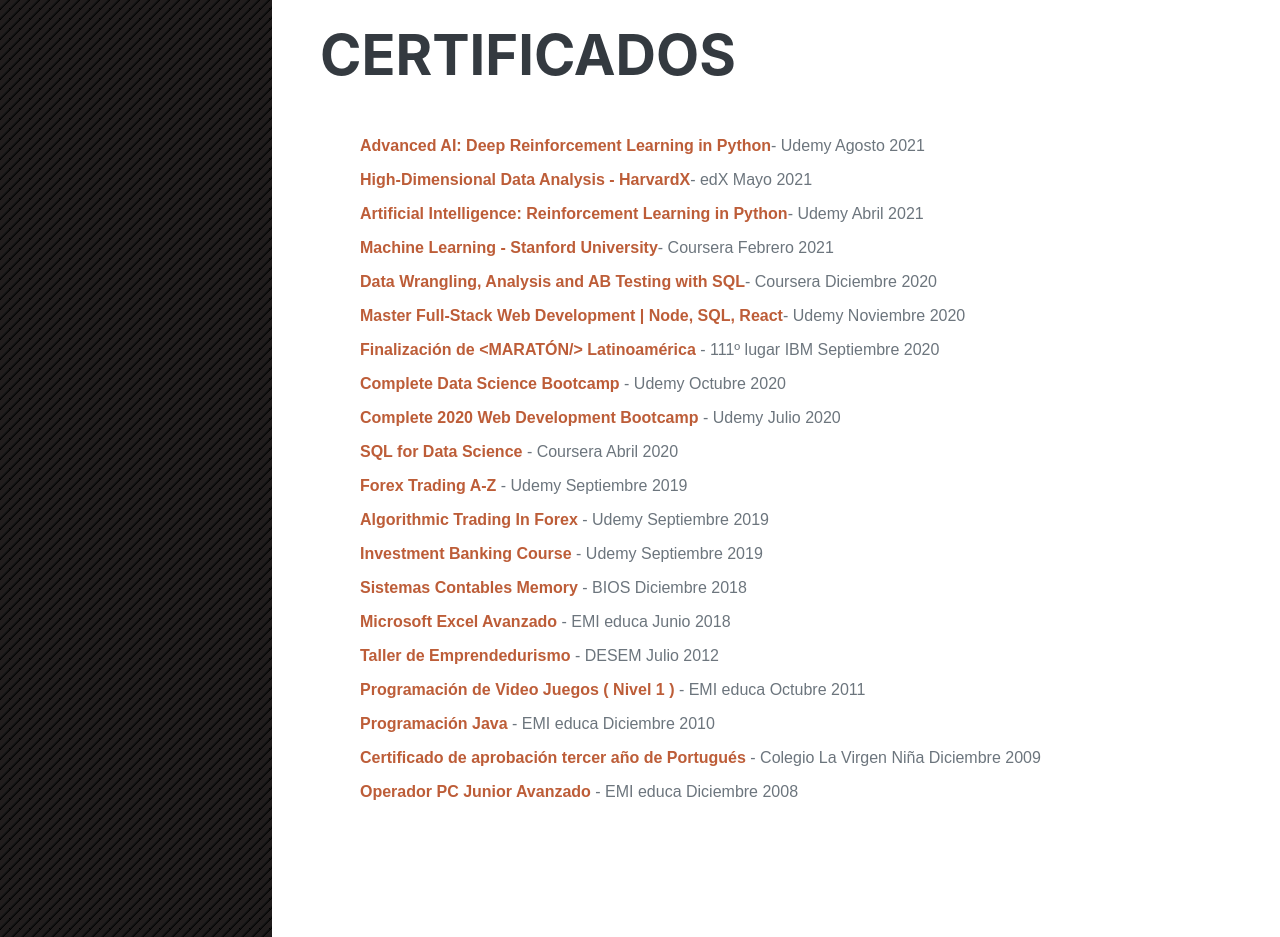
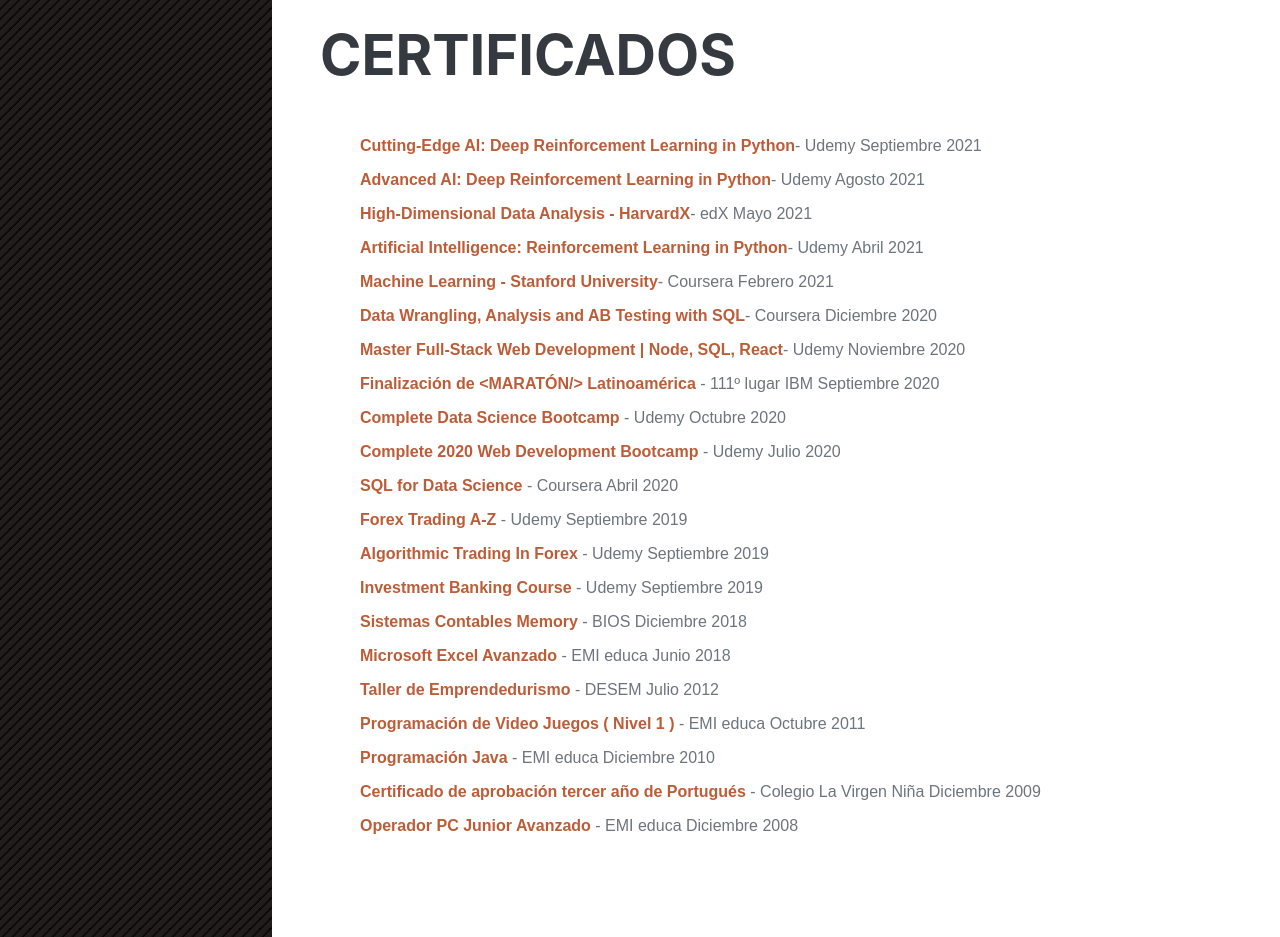
Before and after one commit to Emanuel-Rieiro/cv, a plain HTML site: page index.html in a window 1280 px wide. Shown: the part 2561-3498 px from the top of the page. Drawn offline with nearby package versions, Linux system fonts and the light colour scheme; a web font is replaced by a local one.

Commit message:
cutting edge ai

```diff
--- a/index.html
+++ b/index.html
@@ -133,6 +133,9 @@
                     <div class="resume-section-content">
                         <h2 class="mb-5">Certificados</h2>
                         <ul class="fa-ul mb-0">
+                            <li class="mb-3">
+                                <b><a href="http://ude.my/UC-e38a0128-59cf-40ae-9bda-9a88a8530983">Cutting-Edge AI: Deep Reinforcement Learning in Python</a></b>- Udemy Septiembre 2021
+                            </li>
                             <li class="mb-3">
                                 <b><a href="http://ude.my/UC-f8420421-a91c-4225-9cfa-581b69f0ad91">Advanced AI: Deep Reinforcement Learning in Python</a></b>- Udemy Agosto 2021
                             </li>
```
